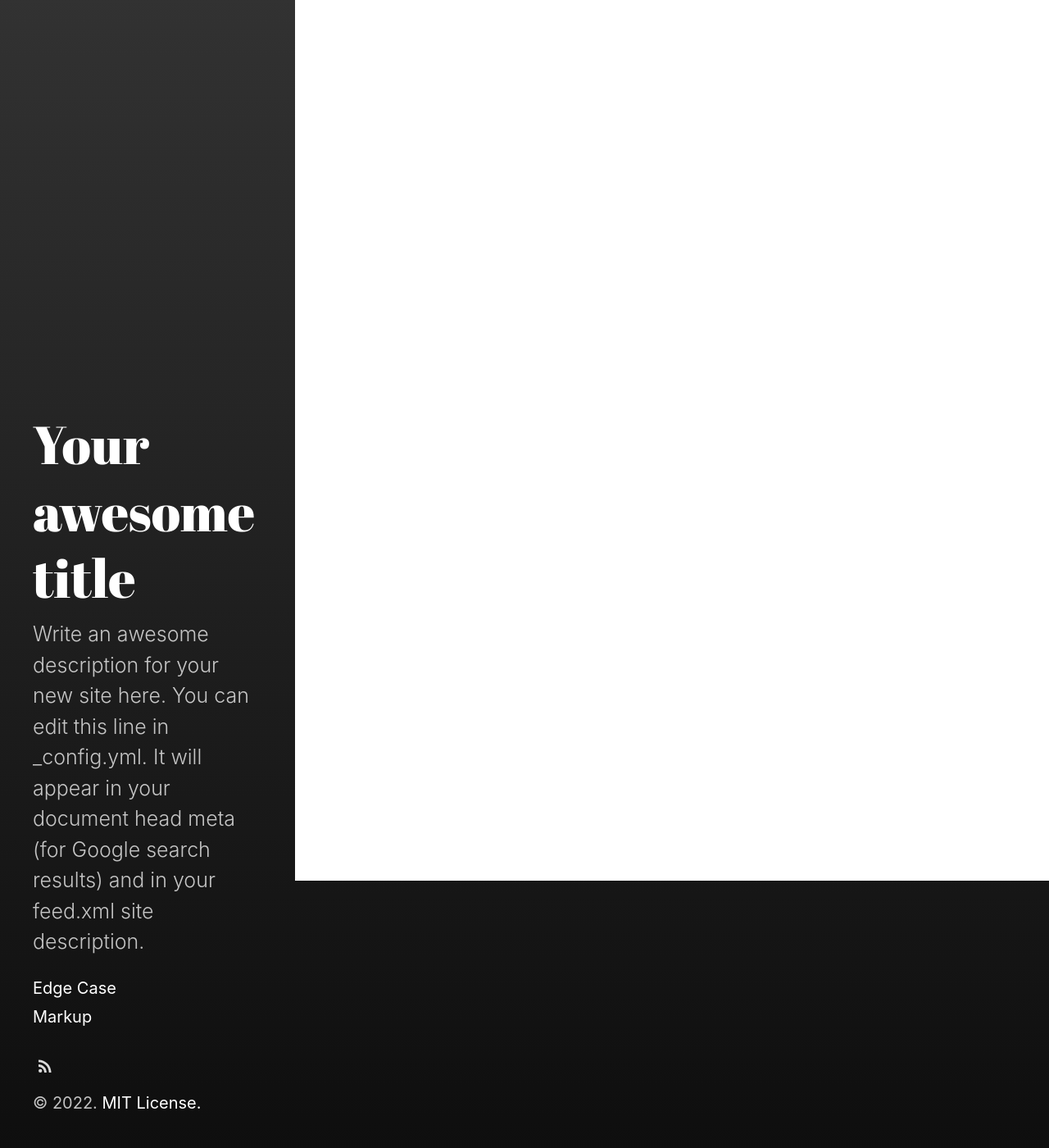
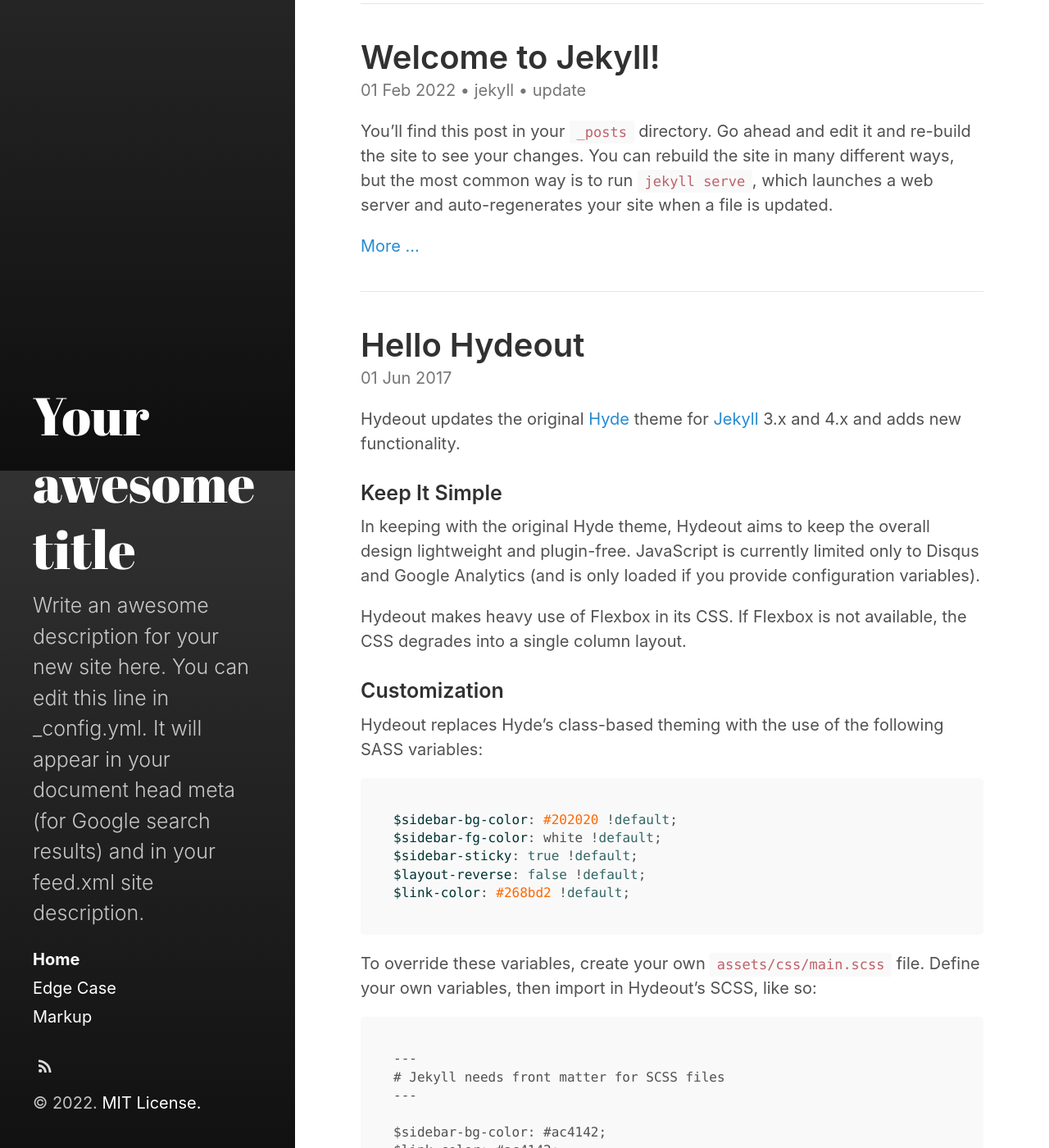
Before and after one commit to cdsmlab/cdsmlab.github.io, a Jekyll site: the page built from index.html, in a window 1280 px wide and 1400 px high, scrolled down 326 px. Shown: the whole window at 82% size. Built offline with Jekyll 4.4.1, drawn with Linux system fonts in a browser that asks for light colours; the list of posts is cut into pages by our own code; some of the changed text lies outside the part shown.

Commit message:
adding features

```diff
--- a/_config.yml
+++ b/_config.yml
@@ -18,6 +18,9 @@
 # You can create any custom variable you would like, and they will be accessible
 # in the templates via {{ site.myvariable }}.
 
+markdown:         kramdown
+highlighter:      rouge
+
 title: Your awesome title
 email: your-email@example.com
 description: >- # this means to ignore newlines until "baseurl:"
@@ -32,15 +35,22 @@
 # Build settings
 #theme: minima
 remote_theme: fongandrew/hydeout
+
+paginate:         5
+# paginate_path:    '/page:num'
+                    # Or '/blog/page:num' if you want to move your index pages
+
 plugins:
   - jekyll-feed
+  - jekyll-gist
+  - jekyll-paginate
 
-#gems:
-  - jekyll-paginate
-#  - redcarpet
-#  - jekyll-gist
-#  - pygments.rb
-#Tells jekyll how many posts per page
+# Sidebar link settings
+sidebar_home_link:  true
+# sidebar_blog_link:  '/blog'   # By default, your home page is your blog
+                                # page. If you change your paginate_path,
+                                # set this to the root of the paginate_path
+                                # to enable a separate blog link.
 
 # Exclude from processing.
 # The following items will not be processed, by default.
```
